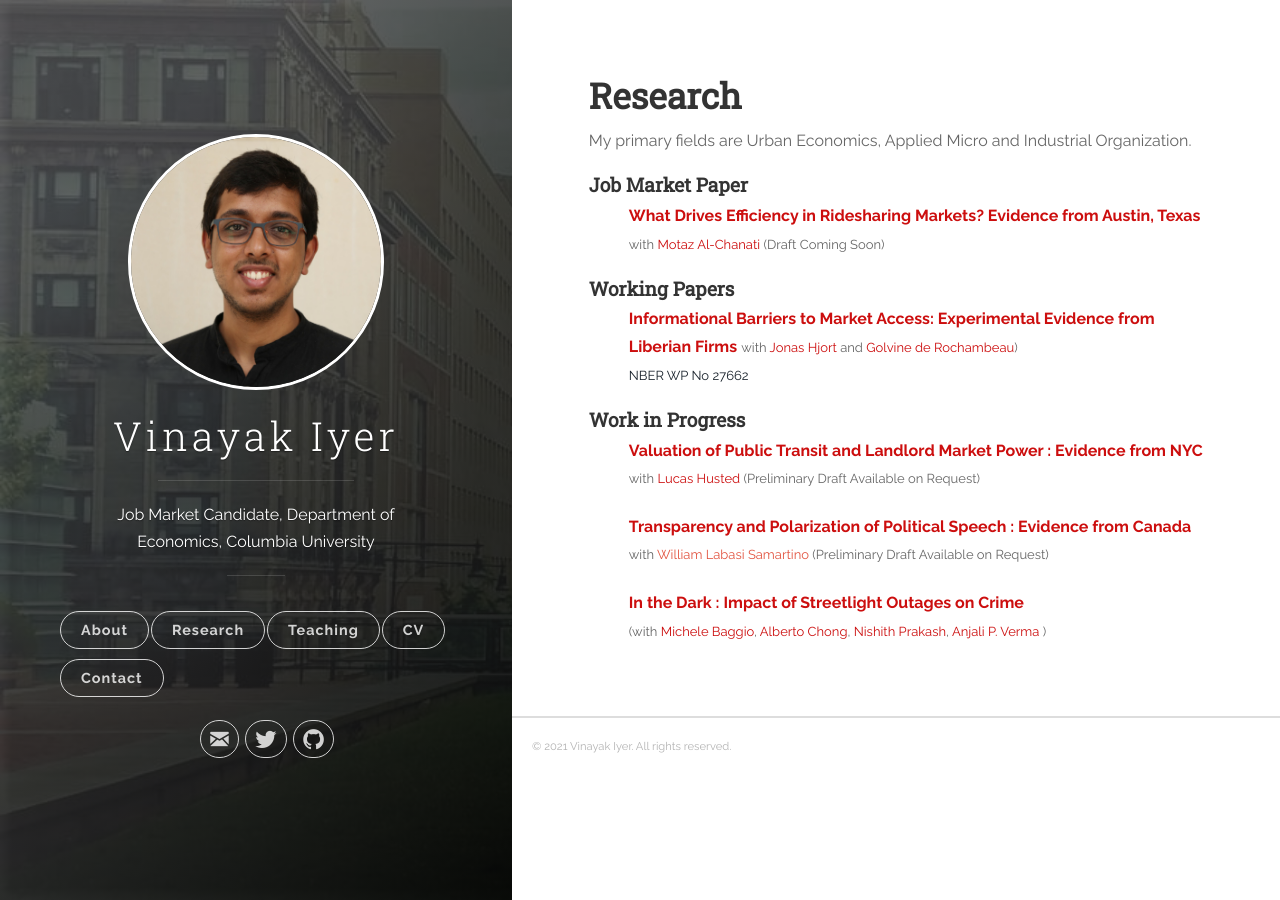
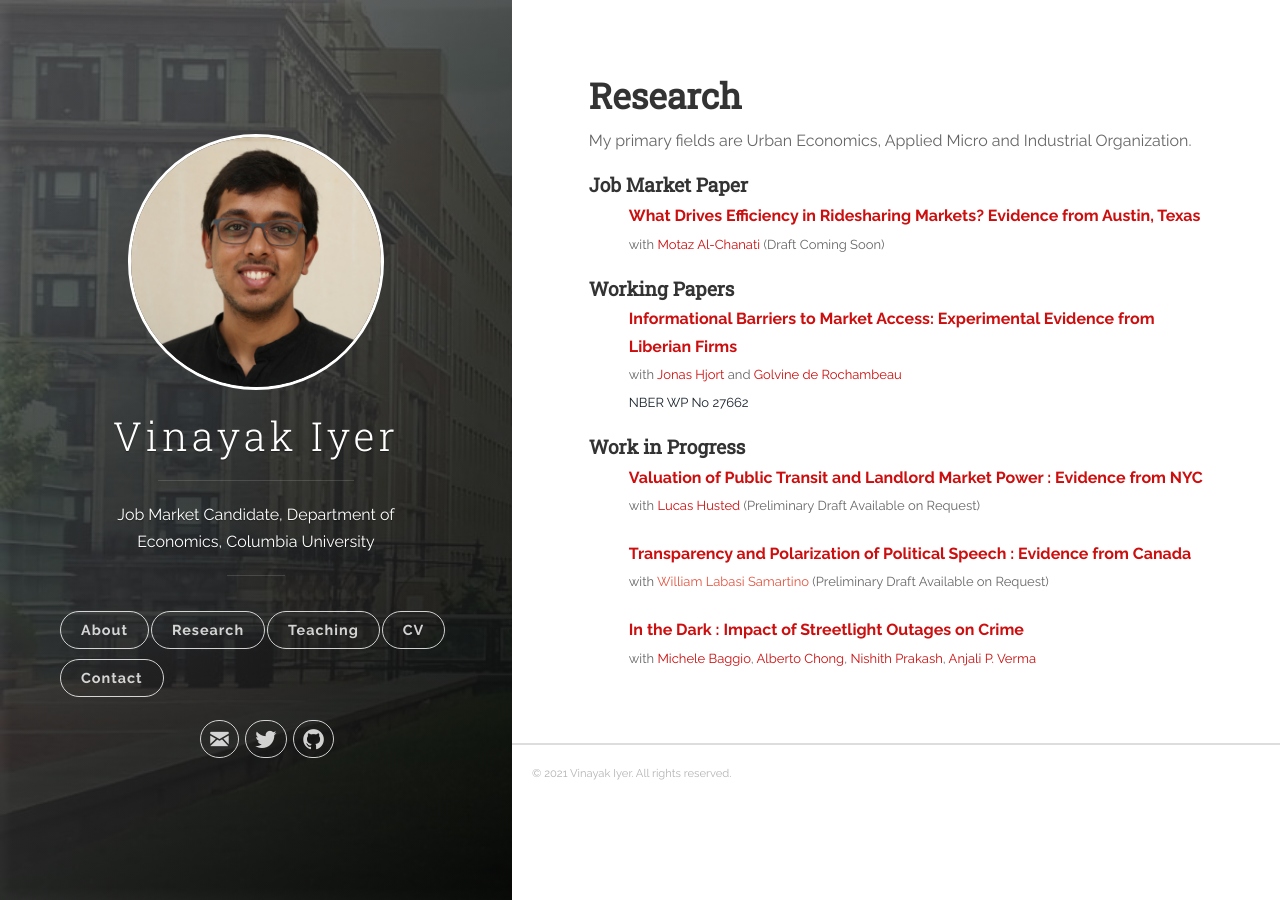
Before and after one commit to vinayakiyer/vinayakiyer.github.io, a Jekyll site: the page built from _posts/2018-06-13-research.markdown, in a window 1280 px wide. Built offline with Jekyll 4.4.1, drawn with Linux system fonts in a browser that asks for light colours.

Commit message:
Update 2018-06-13-research.markdown

```diff
--- a/_posts/2018-06-13-research.markdown
+++ b/_posts/2018-06-13-research.markdown
@@ -24,7 +24,7 @@ tags: [jekyll]
 
 <h4 id="working-papers"><strong>Working Papers</strong></h4>
 <ul>
-  <p><b><font size="3"><span style="color:#505050;"><strong><a href="{{ site.baseurl }}/files/HjortIyerDeRochambeau_091121_everything.pdf" style="color:#cc0e0e;" target="_blank">Informational Barriers to Market Access: Experimental Evidence from Liberian Firms</a></strong></span></font> <font size="2">with <a href="https://sites.google.com/site/jonashjort/" style="color:#cc0e0e;" target="_blank">Jonas Hjort</a> and <a href="https://golvine.com/" style="color:#cc0e0e;" target="_blank">Golvine de Rochambeau</a>)</font></b>
+  <p><b><font size="3"><span style="color:#505050;"><strong><a href="{{ site.baseurl }}/files/HjortIyerDeRochambeau_091121_everything.pdf" style="color:#cc0e0e;" target="_blank">Informational Barriers to Market Access: Experimental Evidence from Liberian Firms</a></strong></span></font> <br/><font size="2">with <a href="https://sites.google.com/site/jonashjort/" style="color:#cc0e0e;" target="_blank">Jonas Hjort</a> and <a href="https://golvine.com/" style="color:#cc0e0e;" target="_blank">Golvine de Rochambeau</a></font></b>
   <br/><font size="2"><a href="https://www.nber.org/papers/w27662?utm_campaign=ntwh" style="color:#17202a;">NBER WP No 27662</a></font></p></ul>
 
 <!--(<a href=".{{ site.baseurl }}/files/Paper2.pdf" target="_blank"><em>Draft</em></a>)-->
@@ -43,7 +43,7 @@ ICT dampens traditional information frictions, but not marketing barriers.</font
 <ul>
 <p><b><font size="3"><span style="color:#505050;"><strong><a style="color:#cc0e0e;" target="_blank">Valuation of Public Transit and Landlord Market Power : Evidence from NYC</a></strong></span></font> <font size="2">with <a href="https://www.lucashusted.com/home" style="color:#cc0e0e;" target="_blank">Lucas Husted</a> (Preliminary Draft Available on Request) </font></b></p></ul>
 <ul>
-<p><b><font size="3"><span style="color:#505050;"><strong><a style="color:#cc0e0e;" target="_blank">Transparency and Polarization of Political Speech : Evidence from Canada </a></strong></span></font> <font size="2">with <a target="_blank">William Labasi Samartino</a> (Preliminary Draft Available on Request) </font></b></p></ul>
+<p><b><font size="3"><span style="color:#505050;"><strong><a style="color:#cc0e0e;" target="_blank">Transparency and Polarization of Political Speech : Evidence from Canada </a></strong></span></font> <br/> <font size="2">with <a target="_blank">William Labasi Samartino</a> (Preliminary Draft Available on Request) </font></b></p></ul>
 
 <ul>
-<p><b><font size="3"><span style="color:#505050;"><strong><a style="color:#cc0e0e;" target="_blank">In the Dark : Impact of Streetlight Outages on Crime </a></strong></span></font> <font size="2"> <br/> (with <a href="https://econ.uconn.edu/person/michele-baggio/" style="color:#cc0e0e;" target="_blank">Michele Baggio</a>, <a href="https://aysps.gsu.edu/profile/alberto-chong/" style="color:#cc0e0e;" target="_blank"> Alberto Chong</a>, <a href="https://nishithprakash.com/" style="color:#cc0e0e;" target="_blank"> Nishith Prakash</a>, <a href="https://anjalipverma.github.io/about/" style="color:#cc0e0e;" target="_blank"> Anjali P. Verma </a>) </font></b></p></ul>
+<p><b><font size="3"><span style="color:#505050;"><strong><a style="color:#cc0e0e;" target="_blank">In the Dark : Impact of Streetlight Outages on Crime </a></strong></span></font> <font size="2"> <br/> with <a href="https://econ.uconn.edu/person/michele-baggio/" style="color:#cc0e0e;" target="_blank">Michele Baggio</a>, <a href="https://aysps.gsu.edu/profile/alberto-chong/" style="color:#cc0e0e;" target="_blank"> Alberto Chong</a>, <a href="https://nishithprakash.com/" style="color:#cc0e0e;" target="_blank"> Nishith Prakash</a>, <a href="https://anjalipverma.github.io/about/" style="color:#cc0e0e;" target="_blank"> Anjali P. Verma </a> </font></b></p></ul>
```
